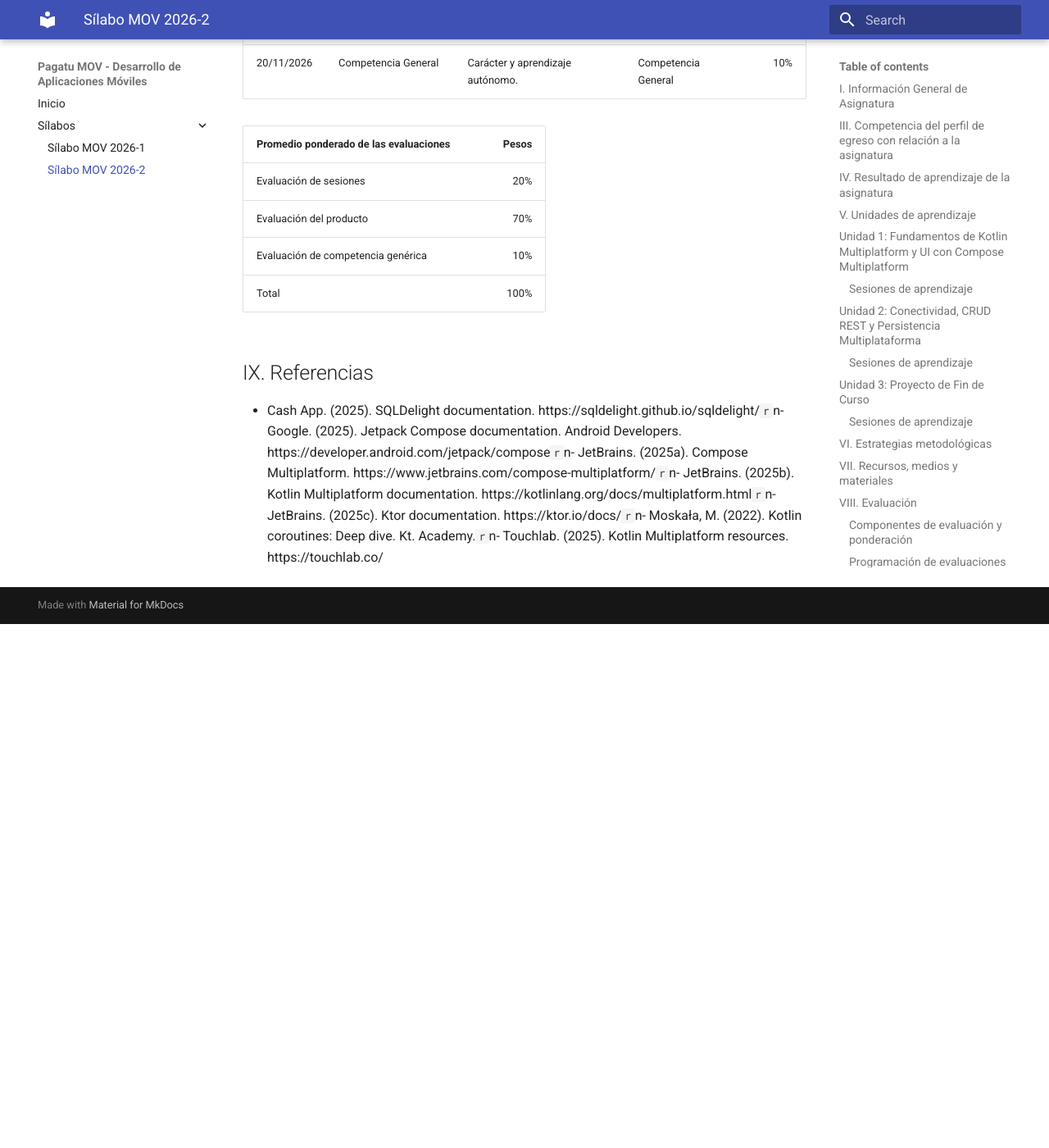
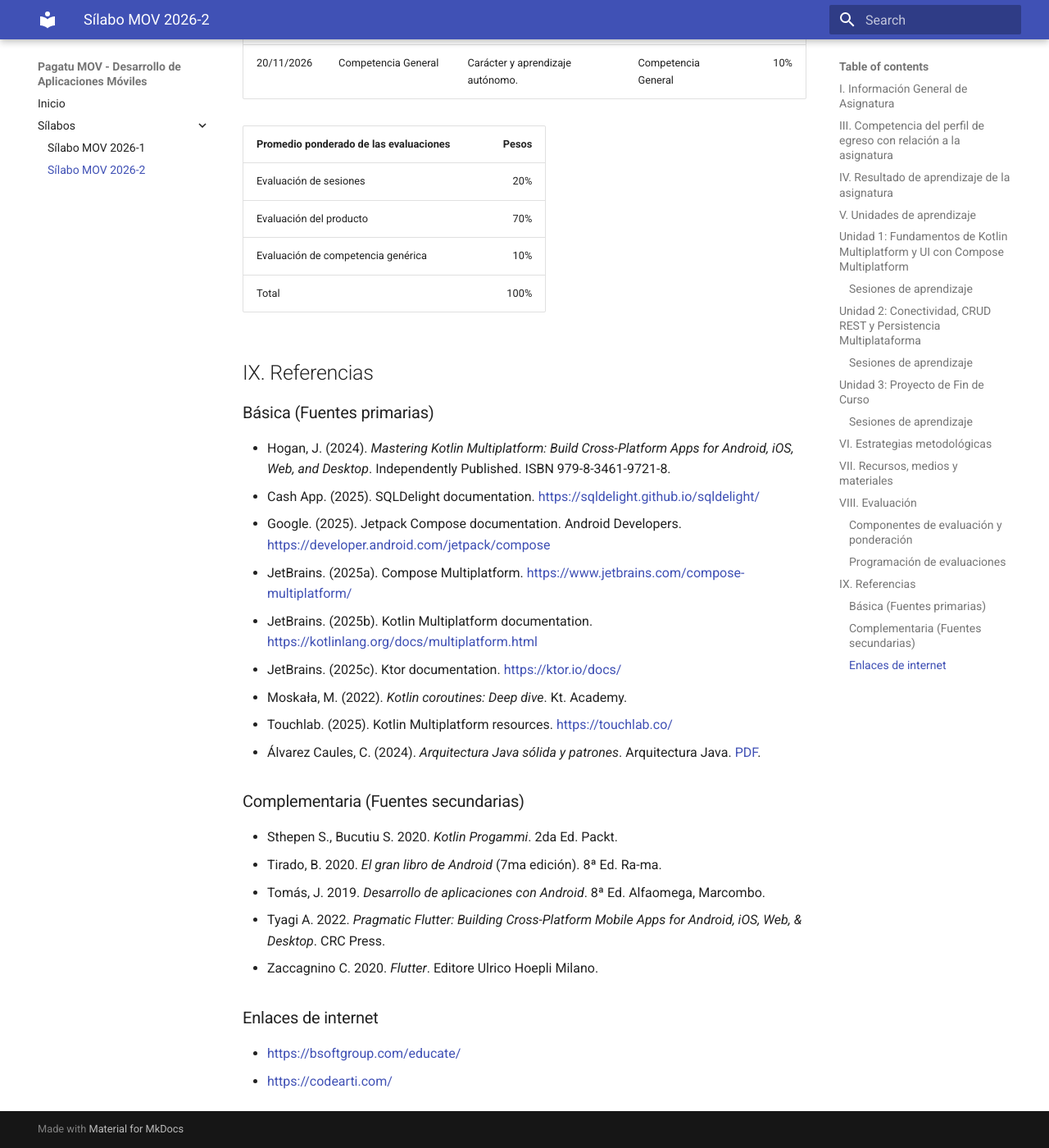
Before and after one commit to 262mov/pagatu-mov, an MkDocs documentation site: the page built from docs/silabo_mov_2026_2.md, in a window 1280 px wide and 1400 px high, scrolled down 8812 px. Shown: the whole window at 82% size. Built offline with MkDocs 1.6.1 and Material for MkDocs 9.7.7, drawn with Linux system fonts in a browser that asks for light colours; before the commit the page ends 9573 px from its top, so only the background shows below that.

Commit message:
first commit

```diff
--- a/docs/silabo_mov_2026_2.md
+++ b/docs/silabo_mov_2026_2.md
@@ -149,4 +149,27 @@ La evaluación de los estudiantes se rige por el Reglamento de Estudios, disponi
 
 ## IX. Referencias
 
-- Cash App. (2025). SQLDelight documentation. https://sqldelight.github.io/sqldelight/`r`n- Google. (2025). Jetpack Compose documentation. Android Developers. https://developer.android.com/jetpack/compose`r`n- JetBrains. (2025a). Compose Multiplatform. https://www.jetbrains.com/compose-multiplatform/`r`n- JetBrains. (2025b). Kotlin Multiplatform documentation. https://kotlinlang.org/docs/multiplatform.html`r`n- JetBrains. (2025c). Ktor documentation. https://ktor.io/docs/`r`n- Moskała, M. (2022). Kotlin coroutines: Deep dive. Kt. Academy.`r`n- Touchlab. (2025). Kotlin Multiplatform resources. https://touchlab.co/
+### Básica (Fuentes primarias)
+
+- Hogan, J. (2024). *Mastering Kotlin Multiplatform: Build Cross-Platform Apps for Android, iOS, Web, and Desktop*. Independently Published. ISBN 979-8-3461-9721-8.
+- Cash App. (2025). SQLDelight documentation. <https://sqldelight.github.io/sqldelight/>
+- Google. (2025). Jetpack Compose documentation. Android Developers. <https://developer.android.com/jetpack/compose>
+- JetBrains. (2025a). Compose Multiplatform. <https://www.jetbrains.com/compose-multiplatform/>
+- JetBrains. (2025b). Kotlin Multiplatform documentation. <https://kotlinlang.org/docs/multiplatform.html>
+- JetBrains. (2025c). Ktor documentation. <https://ktor.io/docs/>
+- Moskała, M. (2022). *Kotlin coroutines: Deep dive*. Kt. Academy.
+- Touchlab. (2025). Kotlin Multiplatform resources. <https://touchlab.co/>
+- Álvarez Caules, C. (2024). *Arquitectura Java sólida y patrones*. Arquitectura Java. [PDF](https://www.arquitecturajava.com/wp-content/uploads/LibroArquitecturaJavaSolidayPatronesV2.pdf).
+
+### Complementaria (Fuentes secundarias)
+
+- Sthepen S., Bucutiu S. 2020. *Kotlin Progammi*. 2da Ed. Packt.
+- Tirado, B. 2020. *El gran libro de Android* (7ma edición). 8ª Ed. Ra-ma.
+- Tomás, J. 2019. *Desarrollo de aplicaciones con Android*. 8ª Ed. Alfaomega, Marcombo.
+- Tyagi A. 2022. *Pragmatic Flutter: Building Cross-Platform Mobile Apps for Android, iOS, Web, & Desktop*. CRC Press.
+- Zaccagnino C. 2020. *Flutter*. Editore Ulrico Hoepli Milano.
+
+### Enlaces de internet
+
+- <https://bsoftgroup.com/educate/>
+- <https://codearti.com/>
```
